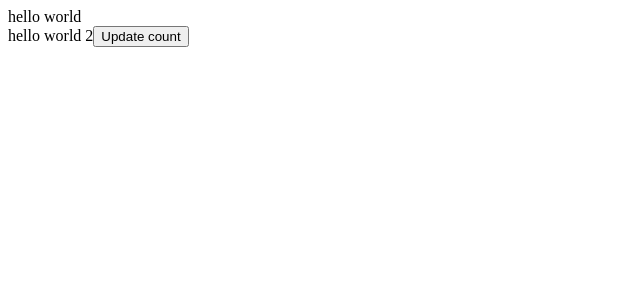
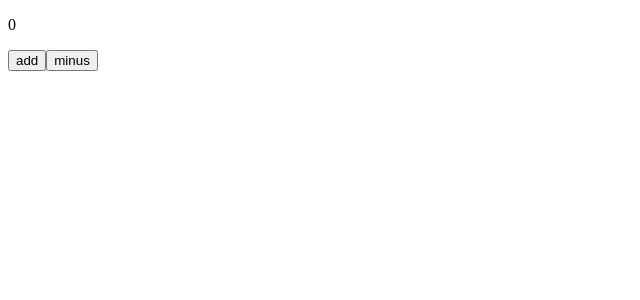
Before and after one commit to pudgecit/react-hooks, a React (Vite) app: page / in a window 1280 px wide. Shown: the top 300 px of the page, without its empty margins (0-640 px from the left). Built offline with nearby package versions, Linux system fonts and the light colour scheme.

Commit message:
Finish hoc example

```diff
--- a/src/App.jsx
+++ b/src/App.jsx
@@ -1,9 +1,9 @@
-import { ClassComponent } from "./components/02/classExample.jsx";
+import HocExample from "./components/02/reuse/hocExample";
 
 function App() {
   return (
     <div>
-      <ClassComponent />
+      <HocExample />
     </div>
   );
 }
--- /dev/null
+++ b/src/components/02/reuse/hoc.jsx
@@ -0,0 +1,32 @@
+import React from "react";
+
+export const withSomeFeatures = (ReactComponent) => {
+  return class DoesntMatterName extends React.Component {
+    constructor(props) {
+      super(props);
+      this.state = {
+        count: 0,
+      };
+    }
+
+    add = () => {
+      this.setState({
+        count: this.state.count + 1,
+      });
+    };
+    minus = () => {
+      this.setState({
+        count: this.state.count - 1,
+      });
+    };
+    render() {
+      return (
+        <ReactComponent
+          add={this.add}
+          minus={this.minus}
+          count={this.state.count}
+        />
+      );
+    }
+  };
+};
--- /dev/null
+++ b/src/components/02/reuse/hocExample.jsx
@@ -0,0 +1,13 @@
+import { withSomeFeatures } from "./hoc";
+
+const HocExample = ({ add, minus, count }) => {
+  return (
+    <div>
+      <p>{count}</p>
+      <button onClick={add}>add</button>
+      <button onClick={minus}>minus</button>
+    </div>
+  );
+};
+
+export default withSomeFeatures(HocExample);
```
Also changed, not shown: src/components/02/reuse/SomeFeaturesWantToBeReused.jsx (added, +24 -0 lines).
